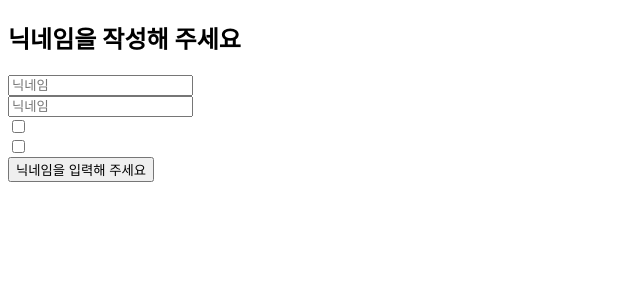
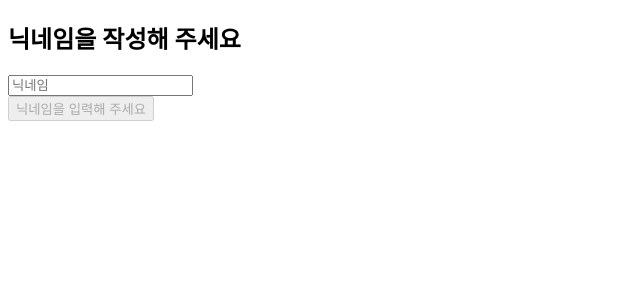
Before and after one commit to hjleee93/Bucket-List-Bingo, a Next.js app: page /auth/nickname in a window 1280 px wide. Shown: the top 300 px of the page, without its empty margins (0-640 px from the left). Built offline with nearby package versions, Linux system fonts and the light colour scheme.

Commit message:
nickname, bingo title input

```diff
--- a/src/app/auth/nickname/page.tsx
+++ b/src/app/auth/nickname/page.tsx
@@ -1,37 +1,37 @@
 'use client'
 
 import Button from "@/components/button";
-import Checkbox from "@/components/checkbox";
 import Input from "@/components/input";
-import Switch from "@/components/switchButton";
-import React from "react";
+import React, { useEffect } from "react";
 
 
 export default function NicknameForm() {
+  const [nickname, setNickname] = React.useState('');
+  const [isNickname, setIsNickname] = React.useState(false);
 
+  const handleInput = (e: React.ChangeEvent<HTMLInputElement>) => {
+    setNickname(e.target.value);
+    if (e.target.value.length >= 2) {
+      setIsNickname(true);
+    } else {
+      setIsNickname(false);
+    }
+  }
 
-  const handleSubmit = (e:any) => {
+  const handleSubmit = (e: React.MouseEvent<HTMLButtonElement>) => {
     e.preventDefault();
+    console.log(nickname)
 
   };
-
-  const [checked, setChecked] = React.useState(false);
-
-  const handleChange = (event: React.ChangeEvent<HTMLInputElement>) => {
-    setChecked(event.target.checked);
-  };
-
 
   return (
     <div className="flex flex-col items-center justify-center min-h-screen bg-white">
         <h2 className="text-center text-2xl font-semibold mb-4 text-black">닉네임을 작성해 주세요</h2>
-        <form onSubmit={handleSubmit} className="space-y-4 flex flex-col items-center">
-          <Input placeholder="닉네임" fullwidth/>
-          <Input placeholder="닉네임" variant="underline" fullwidth />
-          <Checkbox checked={checked} onChange={handleChange} />
-          <Switch checked={checked} onChange={handleChange}/>
-          <Button>닉네임을 입력해 주세요</Button>
-        </form>
+        <div className="itmes-center">
+          <Input placeholder="닉네임" fullwidth onChange={handleInput}/>
+          <Button className="mt-10" type="submit" disabled={!isNickname} onClick={handleSubmit} >
+            { isNickname ? '완료' : '닉네임을 입력해 주세요'}</Button>
+          </div>
       </div>
   );
 }
--- a/src/components/button.tsx
+++ b/src/components/button.tsx
@@ -2,7 +2,7 @@
 
 type ButtonProps = {
   children: React.ReactNode;
-  onClick?: () => void;
+  onClick?: (event : React.MouseEvent<HTMLButtonElement>) => void;
   disabled?: boolean;
   type?: 'button' | 'submit' | 'reset';
   size?: 'small' | 'medium' | 'large';
--- a/src/components/input.tsx
+++ b/src/components/input.tsx
@@ -1,7 +1,7 @@
 'use client'
 
 type InputProps = {
-  onClick?: () => void;
+  onChange?: (e:React.ChangeEvent<HTMLInputElement>) => void;
   placeholder?: string;
   disabled?: boolean;
   error?: boolean;
@@ -14,34 +14,37 @@ type InputProps = {
 
 
 
-const Input = ({ onClick, placeholder, disabled, error = false, errorText, type = 'text', variant = 'outlined', fullwidth=false } : InputProps) => {
+const Input = ({ onChange, placeholder, disabled, error = false, errorText, type = 'text', variant = 'outlined', fullwidth=false } : InputProps) => {
   let inputClasses;
 
   //TODO: before/after 적용해서 active시에 border 안움직이게
   switch (variant) {
     case 'outlined':
-      inputClasses = 'bg-white border border-main-active px-3 rounded text-main-active disabled:bg-main-disabled focus: focus-visible:outline-none'
+      inputClasses = 'bg-white border px-3 rounded text-black disabled:bg-main-disabled focus: focus-visible:outline-none'
       break;
     case 'underline':
-      inputClasses = 'bg-white border-b border-main-active  text-main-active disabled:bg-main-disabled focus-visible:outline-none'
+      inputClasses = 'bg-white border-b  text-blacke disabled:bg-main-disabled focus-visible:outline-none'
       break;
     default:
   }
 
+  //border color
   if (error || errorText) {
     inputClasses += ' border-error';
+  }else{
+    inputClasses += ' border-main-active';
   }
-
 
   return (
   <div className={`${fullwidth && 'w-full'}`}>
     <input
       type={type}
-      onClick={onClick}
+      onChange={onChange}
       disabled={disabled}
       placeholder={placeholder}
       className={` ${inputClasses} py-3 w-full`}
     />
+
     { errorText && <p className={`${ variant !== 'underline' && 'px-3' } text-error text-xs mt-1`}>{errorText}</p> }
   </div>
   );
```
Also changed, not shown: src/app/bingo-generator/title/page.tsx (added, +46 -0 lines), src/app/utils/date.ts (added, +7 -0 lines).
